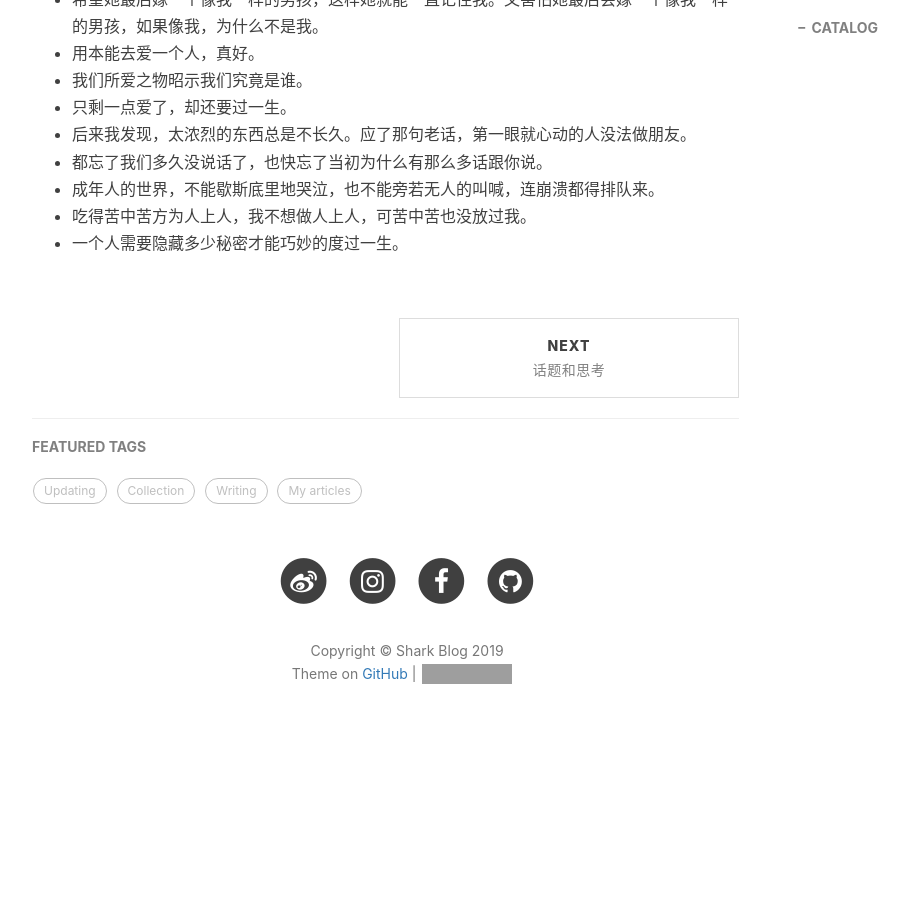
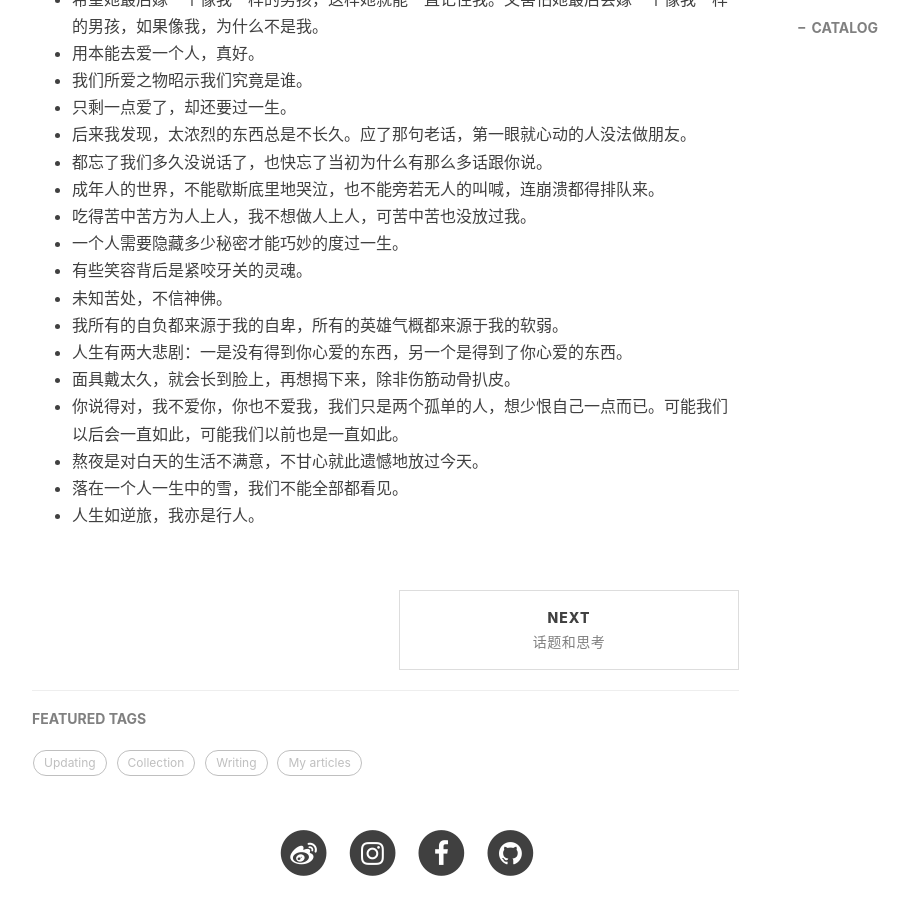
Before and after one commit to sharkjingyang/sharkjingyang.github.io, a Jekyll site: the page built from _posts/2019-11-20-慵懒而不羁，肆意而破落.md, in a window 1280 px wide and 900 px high, scrolled down 1454 px. Shown: the whole window, without its empty margins (233-1142 px from the left). Built offline with Jekyll 4.4.1, drawn with Linux system fonts in a browser that asks for light colours; nearby versions of some CDN libraries; comment, search, counter and statistics services are not loaded; before the commit the page ends 2232 px from its top, so only the background shows below that; some of the changed text lies outside the part shown; grey boxes are pictures that could not be loaded.

Commit message:
Update 2019-11-20-慵懒而不羁，肆意而破落.md

```diff
--- a/_posts/2019-11-20-慵懒而不羁，肆意而破落.md
+++ b/_posts/2019-11-20-慵懒而不羁，肆意而破落.md
@@ -46,3 +46,12 @@ tags:
 * 成年人的世界，不能歇斯底里地哭泣，也不能旁若无人的叫喊，连崩溃都得排队来。
 * 吃得苦中苦方为人上人，我不想做人上人，可苦中苦也没放过我。
 * 一个人需要隐藏多少秘密才能巧妙的度过一生。
+* 有些笑容背后是紧咬牙关的灵魂。
+* 未知苦处，不信神佛。
+* 我所有的自负都来源于我的自卑，所有的英雄气概都来源于我的软弱。
+* 人生有两大悲剧：一是没有得到你心爱的东西，另一个是得到了你心爱的东西。
+* 面具戴太久，就会长到脸上，再想揭下来，除非伤筋动骨扒皮。
+* 你说得对，我不爱你，你也不爱我，我们只是两个孤单的人，想少恨自己一点而已。可能我们以后会一直如此，可能我们以前也是一直如此。
+* 熬夜是对白天的生活不满意，不甘心就此遗憾地放过今天。
+* 落在一个人一生中的雪，我们不能全部都看见。
+* 人生如逆旅，我亦是行人。
```
Also changed, not shown: other parts of _posts/2019-11-20-慵懒而不羁，肆意而破落.md (+1 -1 lines).
